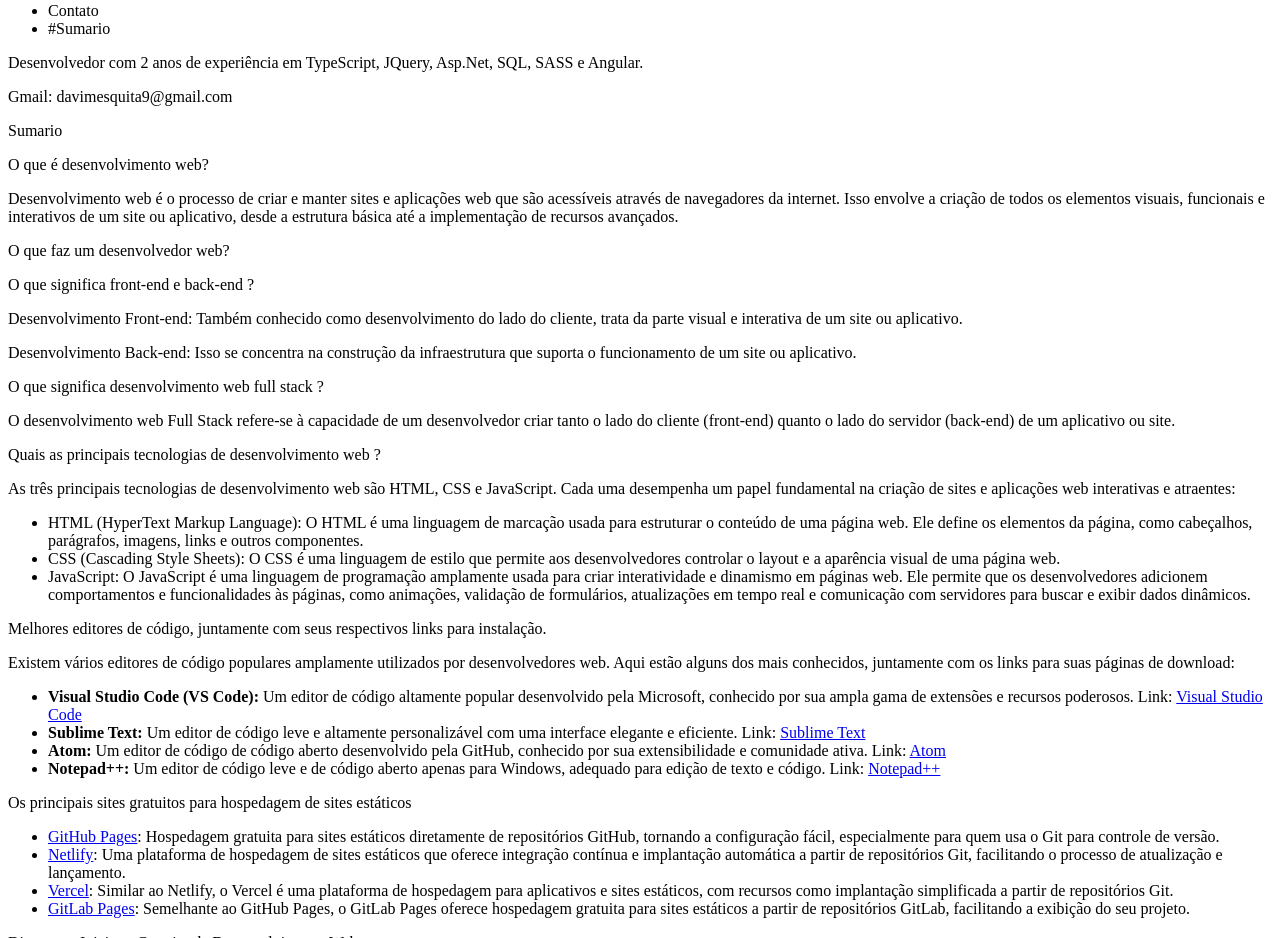
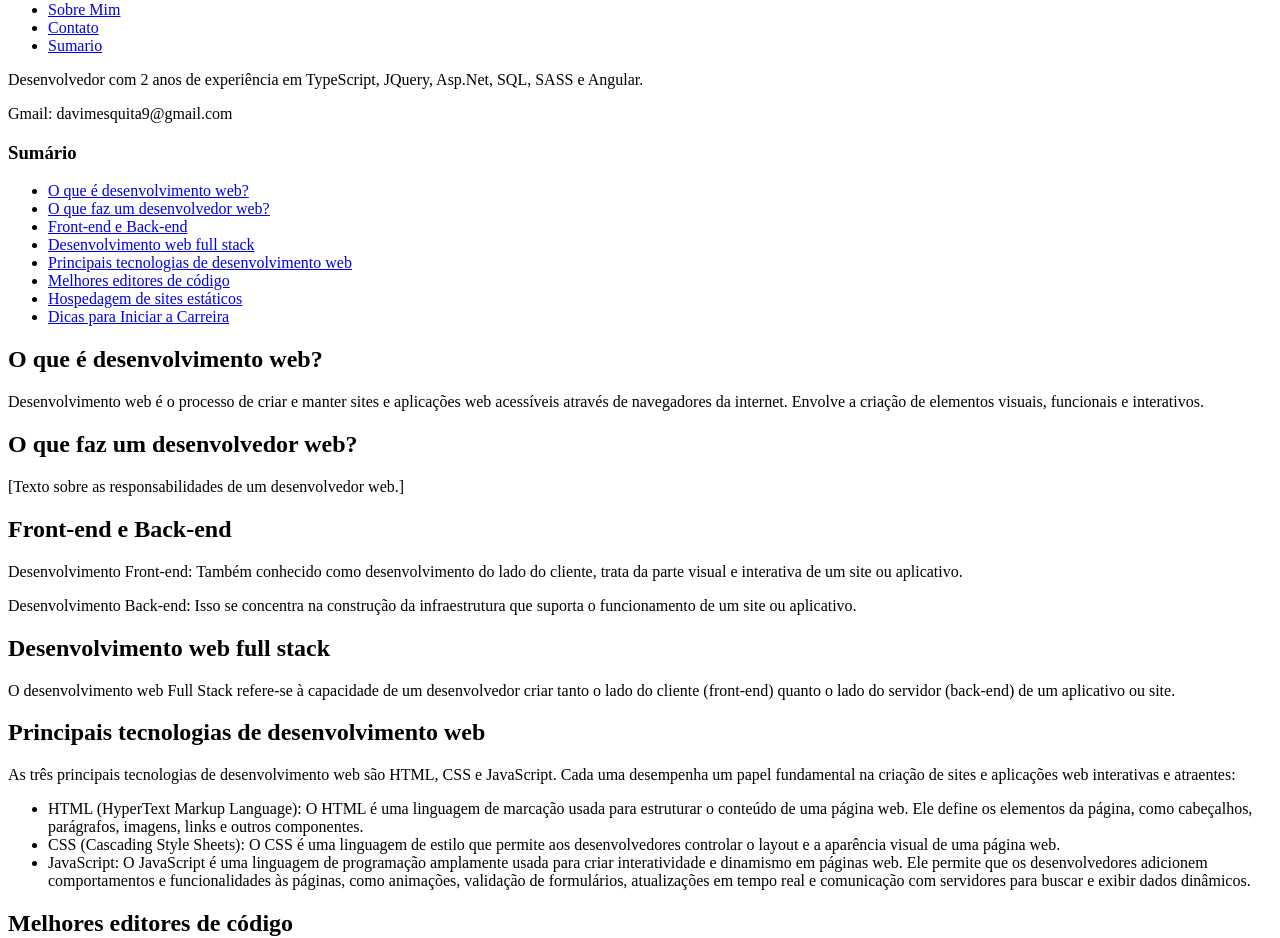
Before and after one commit to davi-mesquita/Dom-Helder-Front-End, a plain HTML site: page Trabalho_Tag_Semantica/Index.html in a window 1280 px wide. Shown: the part 66-1004 px from the top of the page. Drawn offline with Linux system fonts and the light colour scheme.

Commit message:
Update Index.html

```diff
--- a/Trabalho_Tag_Semantica/Index.html
+++ b/Trabalho_Tag_Semantica/Index.html
@@ -8,11 +8,11 @@
 <body>
   <header>
     <nav class="navbar">
-      <p>Davi Mesquita da Fonseca</p>
+      <h2>Davi Mesquita da Fonseca</h2>
       <ul class="nav-bar-itens">
-        <li href="#SobreMim">Sobre Mim</li>
-        <li href="#Contato">Contato</li>
-        <li href="#Sumario">#Sumario</li>
+        <li><a href="#SobreMim">Sobre Mim</a></li>
+        <li><a href="#Contato">Contato</a></li>
+        <li><a href="#Sumario">Sumario</a></li>
       </ul>
     </nav>
   </header>
@@ -29,27 +29,41 @@
   </aside>
   <article>
     <section id="Sumario">
-      Sumario
+      <h1>Sumário</h1>
+      <ul>
+        <li><a href="#O-que-e-desenvolvimento-web">O que é desenvolvimento web?</a></li>
+        <li><a href="#O-que-faz-um-desenvolvedor-web">O que faz um desenvolvedor web?</a></li>
+        <li><a href="#Front-end-e-Back-end">Front-end e Back-end</a></li>
+        <li><a href="#Desenvolvimento-web-full-stack">Desenvolvimento web full stack</a></li>
+        <li><a href="#Principais-tecnologias-de-desenvolvimento-web">Principais tecnologias de desenvolvimento web</a></li>
+        <li><a href="#Melhores-editores-de-codigo">Melhores editores de código</a></li>
+        <li><a href="#Hospedagem-de-sites-estaticos">Hospedagem de sites estáticos</a></li>
+        <li><a href="#Dicas-para-Iniciar-a-Carreira">Dicas para Iniciar a Carreira</a></li>
+      </ul>
     </section>
-    <section>
-      <p>O que é desenvolvimento web?</p>
-      <p>Desenvolvimento web é o processo de criar e manter sites e aplicações web que são acessíveis através de navegadores da internet. Isso envolve a criação de todos os elementos visuais, funcionais e interativos de um site ou aplicativo, desde a estrutura básica até a implementação de recursos avançados.</p>
+    <section id="O-que-e-desenvolvimento-web">
+      <h2>O que é desenvolvimento web?</h2>
+      <p>Desenvolvimento web é o processo de criar e manter sites e aplicações web acessíveis através de navegadores da internet. Envolve a criação de elementos visuais, funcionais e interativos.</p>
     </section>
-    <section>
-      <p>O que faz um desenvolvedor web?</p>
-      <p></p>
+
+    <section id="O-que-faz-um-desenvolvedor-web">
+      <h2>O que faz um desenvolvedor web?</h2>
+      <p>[Texto sobre as responsabilidades de um desenvolvedor web.]</p>
     </section>
-    <section>
-      <p>O que significa front-end e back-end ?</p>
+
+    <section id="Front-end-e-Back-end">
+      <h2>Front-end e Back-end</h2>
       <p>Desenvolvimento Front-end: Também conhecido como desenvolvimento do lado do cliente, trata da parte visual e interativa de um site ou aplicativo.</p>
       <p>Desenvolvimento Back-end: Isso se concentra na construção da infraestrutura que suporta o funcionamento de um site ou aplicativo.</p>
     </section>
-    <section>
-      <p>O que significa desenvolvimento web full stack ?</p>
+
+    <section id="Desenvolvimento-web-full-stack">
+      <h2>Desenvolvimento web full stack</h2>
       <p>O desenvolvimento web Full Stack refere-se à capacidade de um desenvolvedor criar tanto o lado do cliente (front-end) quanto o lado do servidor (back-end) de um aplicativo ou site.</p>
     </section>
-    <section>
-      <p>Quais as principais tecnologias de desenvolvimento web ?</p>
+
+    <section id="Principais-tecnologias-de-desenvolvimento-web">
+      <h2>Principais tecnologias de desenvolvimento web</h2>
       <p>As três principais tecnologias de desenvolvimento web são HTML, CSS e JavaScript. Cada uma desempenha um papel fundamental na criação de sites e aplicações web interativas e atraentes:</p>
 
       <ul>
@@ -59,8 +73,8 @@
       </ul>
     </section>
 
-    <section>
-      <p>Melhores editores de código, juntamente com seus respectivos links para instalação.</p>
+    <section id="Melhores-editores-de-codigo">
+      <h2>Melhores editores de código</h2>
       <p>Existem vários editores de código populares amplamente utilizados por desenvolvedores web. Aqui estão alguns dos mais conhecidos, juntamente com os links para suas páginas de download:</p>
 
       <ul>
@@ -82,8 +96,9 @@
         </li>
       </ul>
     </section>
-    <section>
-      <p>Os principais sites gratuitos para hospedagem de sites estáticos</p>
+
+    <section id="Hospedagem-de-sites-estaticos">
+      <h2>Hospedagem de sites estáticos</h2>
       <ul>
         <li>
           <a href="https://pages.github.com/">GitHub Pages</a>:
@@ -103,8 +118,8 @@
         </li>
       </ul>
     </section>
-  <section>
-  <p>Dicas para Iniciar a Carreira de Desenvolvimento Web</p>
+    <section id="Dicas-para-Iniciar-a-Carreira">
+      <h2>Dicas para Iniciar a Carreira</h2>
       <ul>
         <li>Aprenda os Fundamentos: Comece com HTML, CSS e JavaScript.</li>
         <li>Escolha uma Linguagem de Programação: Explore linguagens de servidor.</li>
```
Lines whose indentation alone changed are shown as unchanged.
